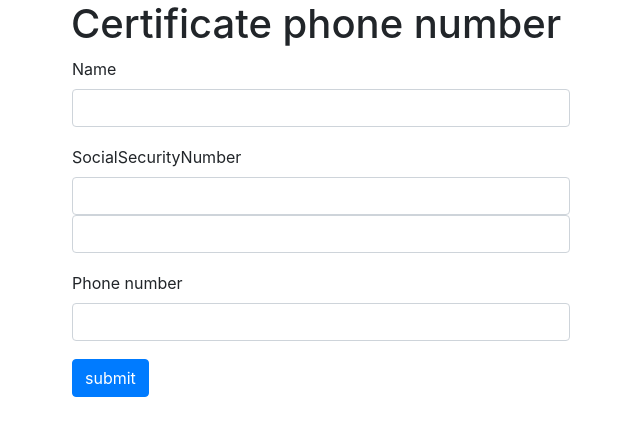
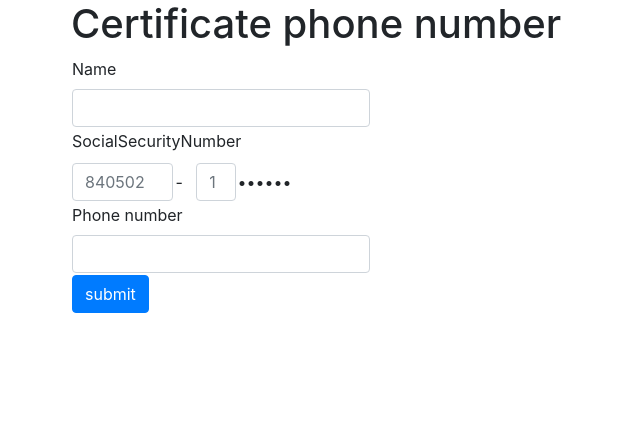
Before and after one commit to holyzo/djangoAccount, a Django app: template ably/templates/cert/certPhone.html in a window 1280 px wide. Shown: the top 436 px of the page, without its empty margins (14-654 px from the left). Run offline with Django 3.2, Linux system fonts and the light colour scheme; the template is opened without the code that fills it, so the values that code supplies are empty; some libraries are stand-ins or nearby versions.

Commit message:
전번인증 템플릿 수정

```diff
--- a/ably/templates/cert/certPhone.html
+++ b/ably/templates/cert/certPhone.html
@@ -5,37 +5,43 @@
     <h1>Certificate phone number</h1>
     <form method="POST">
         {% csrf_token %}
-        <table style="width:500px;align:center;">
+        <table style="width:300px;">
             <tr>
-                <td>
-                    <div class="mb-3">
+                <td colspan="4">
                     <label for="name">Name</label>
                     <input type="text" class="form-control" name="name" id="name"
                            value="{{ form.name.value|default_if_none:'' }}">
-                    </div>
                 </td>
             </tr>
             <tr>
-                <td>
-                    <div class="mb-3">
+                <td colspan="4">
                     <label for="socialSecurityNumberFront">SocialSecurityNumber</label>
-                        <input type="text" class="form-control" name="socialSecurityNumberFront" id="socialSecurityNumberFront"
-                               value="{{ form.socialSecurityNumberFront.value|default_if_none:'' }}">
-                        <input type="text" class="form-control" name="gender" id="gender"
-                               value="{{ form.gender.value|default_if_none:'' }}">
-                    </div>
                 </td>
             </tr>
             <tr>
-                <td>
-                    <div class="mb-3">
+                <td style="width:100px">
+                    <div class="col-sm-13"><input placeholder="840502" type="text" class="form-control" name="socialSecurityNumberFront" id="socialSecurityNumberFront"
+                                                       value="{{ form.socialSecurityNumberFront.value|default_if_none:'' }}"></div>
+                </td>
+                <td style="width:20px">
+                    -
+                </td>
+                <td style="width:40px">
+                    <div class="col-sm-13"><input placeholder="1" type="text" class="form-control" name="gender" id="gender"
+                                                 value="{{ form.gender.value|default_if_none:'' }}"></div>
+                </td>
+                <td style="width:130px">
+                    ••••••
+                </td>
+            </tr>
+            <tr>
+                <td colspan="4">
                     <label for="phone">Phone number</label>
                     <input type="text" class="form-control" name="phone" id="phone"
                                value="{{ form.phone.value|default_if_none:'' }}">
-                    </div>
                 </td>
             </tr>
-            <tr><td>
+            <tr><td colspan="4">
                 <input type="submit" class="btn btn-primary" name="submit" value="submit"/>
             </td></tr>
         </table>
--- /dev/null
+++ b/ably/views.py
@@ -0,0 +1,4 @@
+from django.shortcuts import render, redirect
+
+def index(request):
+    return render(request, 'index.html', {})
--- a/accounts/views.py
+++ b/accounts/views.py
@@ -18,7 +18,7 @@ def signup(request):
     elif request.method == "GET":
         form = CreateUserForm()
 
-    return render(request, 'accounts/certPhone.html', {'form': form})
+    return render(request, 'cert/certPhone.html', {'form': form})
 
 
 def login(request):
@@ -28,7 +28,7 @@ def login(request):
         # 회원가입과 다르게 맨 앞의 인자로 request가 들어간다.
         if form.is_valid():
             user_login(request, form.get_user())
-            return redirect('home:index')
+            return redirect('/')
 
         return redirect('accounts:login')
 
--- a/cert/urls.py
+++ b/cert/urls.py
@@ -5,5 +5,5 @@ from .views import *
 app_name = 'cert'
 
 urlpatterns = [
-    path('certPhone/', certPhone, name='certPhone'),
+    #path('certPhone/', certPhone, name='certPhone'),
 ]
--- a/cert/views.py
+++ b/cert/views.py
@@ -1,10 +1,10 @@
 from django.contrib.auth.models import User
 from django.shortcuts import render, redirect, get_object_or_404
-from .forms import CertPhoneInputForm, CreateUserForm
+from .forms import CertPhoneInputForm, CertPhoneRecvNumberForm
 from django.contrib.auth import login as user_login
 from django.contrib.auth import logout as user_logout
 from django.contrib.auth.forms import AuthenticationForm
-
+import pdb
 
 # 전화번호 인증 - 인증 정보 받기
 def certPhone(request):
@@ -28,6 +28,7 @@ def certPhoneRecvNumber(request):
     if request.method == "POST":
         form = CertPhoneRecvNumberForm(request.POST)
         if form.is_valid():
+            pdb.set_trace()
             if form.certType == 1: # 회원가입
                 pass
             elif form.certType == 2: # 비밀번호 찾기
```
Also changed, not shown: ably/common.py (+4 -3 lines), ably/urls.py (+4 -3 lines), cert/forms.py (+10 -6 lines), ably/templates/index.html (added). Lines whose indentation alone changed are shown as unchanged.
